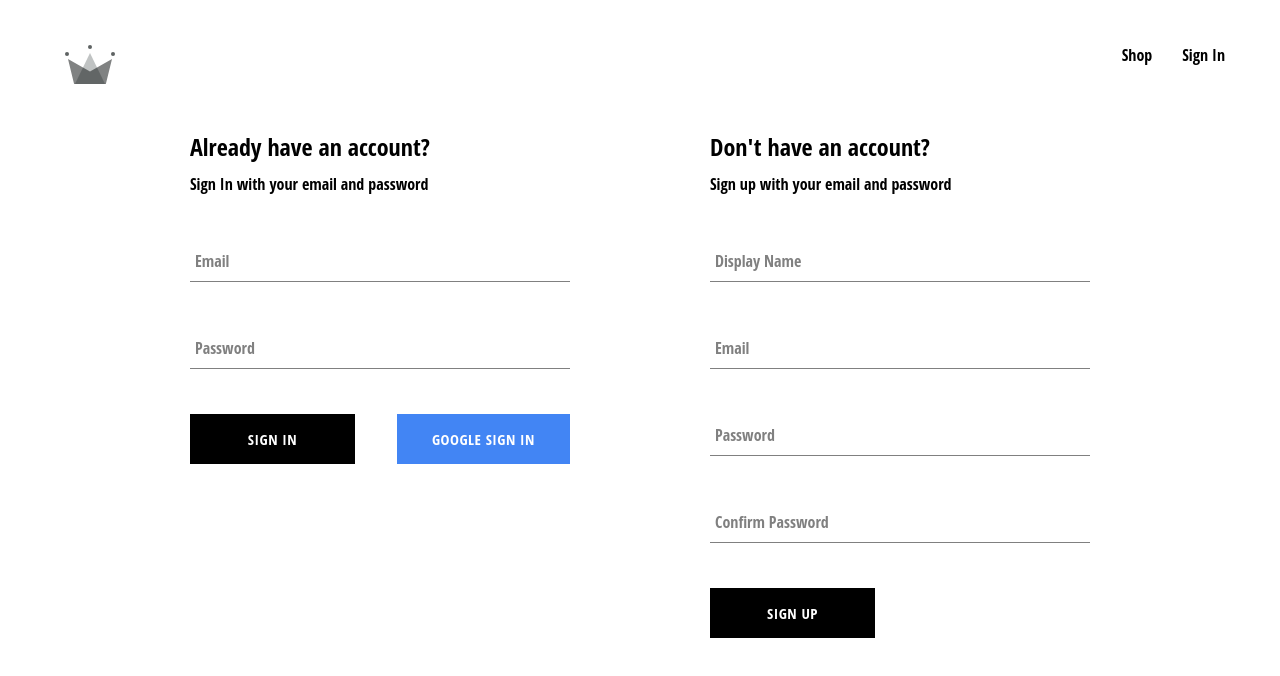
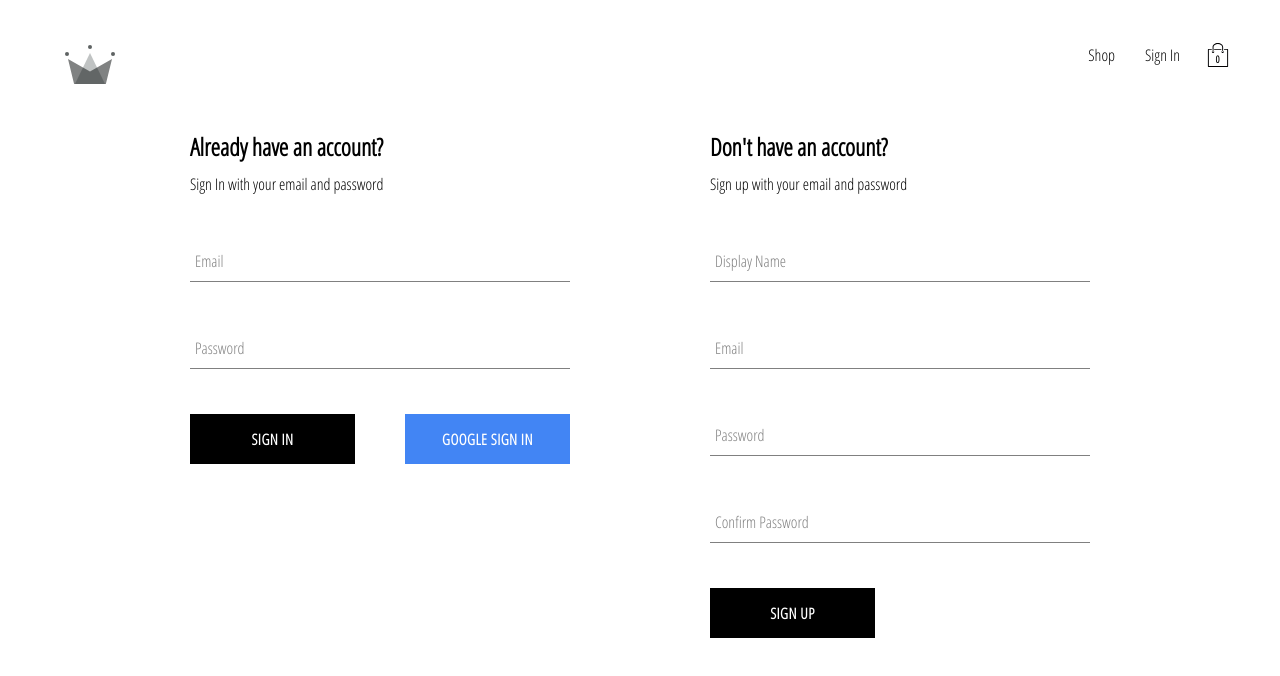
Before and after one commit to MRGLOBIN/crown-cloting, a React (Vite) app in the folder react-ztm/capStone/: page /auth in a window 1280 px wide. Shown: the top 676 px of the page. Built offline with nearby package versions, Linux system fonts and the light colour scheme; no server answers.

Commit message:
add: cart drop down, cartContext, cartIcon and their styles

```diff
--- a/react-ztm/capStone/index.html
+++ b/react-ztm/capStone/index.html
@@ -7,7 +7,7 @@
     <link rel="preconnect" href="https://fonts.googleapis.com" />
     <link rel="preconnect" href="https://fonts.gstatic.com" crossorigin />
     <link
-      href="https://fonts.googleapis.com/css2?family=Open+Sans:ital,wght@0,300..800;1,300..800&display=swap"
+      href="https://fonts.googleapis.com/css2?family=Open+Sans+Condensed:wght@300&display=swap"
       rel="stylesheet"
     />
     <title>Vite + React</title>
--- /dev/null
+++ b/react-ztm/capStone/src/components/cardIcon/cartIcon.components.jsx
@@ -0,0 +1,23 @@
+import { useContext } from 'react'
+import shoppingBag from '../../assets/shopping-bag.svg'
+
+import { CartContext } from '../../contexts/cart.context'
+
+import './cartIcon.styles.scss'
+
+const CartIcon = () => {
+  const { isCartOpen, setIsOpen } = useContext(CartContext)
+
+  const toggleisCartOpen = () => {
+    setIsOpen(!isCartOpen)
+  }
+
+  return (
+    <div className='cart-icon-container' onClick={toggleisCartOpen}>
+      <img src={shoppingBag} alt='CartIcon' className='shopping-icon' />
+      <span className='item-count'>0</span>
+    </div>
+  )
+}
+
+export default CartIcon
--- /dev/null
+++ b/react-ztm/capStone/src/components/cardIcon/cartIcon.styles.scss
@@ -0,0 +1,21 @@
+.cart-icon-container {
+  width: 45px;
+  height: 45px;
+  position: relative;
+  display: flex;
+  align-items: center;
+  justify-content: center;
+  cursor: pointer;
+
+  .shopping-icon {
+    width: 24px;
+    height: 24px;
+  }
+
+  .item-count {
+    position: absolute;
+    font-size: 10px;
+    font-weight: bold;
+    bottom: 12px;
+  }
+}
--- /dev/null
+++ b/react-ztm/capStone/src/components/cartDropdown/cartDropdown.conponents.jsx
@@ -0,0 +1,12 @@
+import Button from '../button/button.component'
+
+import './cartDropdown.styles.scss'
+
+const CartDropdown = () => (
+  <div className='cart-dropdown-container'>
+    <div className='cart-items' />
+    <Button>GO TO CHECKOUT</Button>
+  </div>
+)
+
+export default CartDropdown
--- /dev/null
+++ b/react-ztm/capStone/src/components/cartDropdown/cartDropdown.styles.scss
@@ -0,0 +1,24 @@
+.cart-dropdown-container {
+  position: absolute;
+  width: 240px;
+  height: 340px;
+  display: flex;
+  flex-direction: column;
+  padding: 20px;
+  border: 1px solid black;
+  background-color: white;
+  top: 90px;
+  right: 40px;
+  z-index: 5;
+
+  .cart-items {
+    height: 240px;
+    display: flex;
+    flex-direction: column;
+    overflow: scroll;
+  }
+
+  button {
+    margin-top: auto;
+  }
+}
--- /dev/null
+++ b/react-ztm/capStone/src/contexts/cart.context.jsx
@@ -0,0 +1,14 @@
+import { createContext } from 'react'
+import { useState } from 'react'
+
+export const CartContext = createContext({
+  isCartOpen: false,
+  setIsOpen: () => null,
+})
+
+export const CartProvider = ({ children }) => {
+  const [isCartOpen, setIsOpen] = useState(false)
+  const value = { isCartOpen, setIsOpen }
+
+  return <CartContext.Provider value={value}>{children}</CartContext.Provider>
+}
--- a/react-ztm/capStone/src/main.jsx
+++ b/react-ztm/capStone/src/main.jsx
@@ -8,13 +8,16 @@ import { UserProvider } from './contexts/user.context.jsx'
 import { ProductProvider } from './contexts/products.context.jsx'
 
 import './index.scss'
+import { CartProvider } from './contexts/cart.context.jsx'
 
 ReactDOM.createRoot(document.getElementById('root')).render(
   <React.StrictMode>
     <BrowserRouter>
       <UserProvider>
         <ProductProvider>
-          <App />
+          <CartProvider>
+            <App />
+          </CartProvider>
         </ProductProvider>
       </UserProvider>
     </BrowserRouter>
--- a/react-ztm/capStone/src/routes/navigation/navigation.components.jsx
+++ b/react-ztm/capStone/src/routes/navigation/navigation.components.jsx
@@ -2,34 +2,42 @@ import { useContext } from 'react'
 import { Link, Outlet } from 'react-router-dom'
 
 import { UserContext } from '../../contexts/user.context'
+import { CartContext } from '../../contexts/cart.context'
+
+import { SignOurUser } from '../../utils/firebase.utils'
+
 import CrownLogo from '../../assets/crown.svg'
 
 import './navigation.styles.scss'
-import { SignOurUser } from '../../utils/firebase.utils'
+import CartIcon from '../../components/cardIcon/cartIcon.components'
+import CartDropdown from '../../components/cartDropdown/cartDropdown.conponents'
 
 const Navigation = () => {
   const { currentUser } = useContext(UserContext)
+  const { isCartOpen } = useContext(CartContext)
 
   return (
     <>
-      <div className="navigation">
-        <Link className="logo-container" to="/">
-          <img src={CrownLogo} alt="CrownLogo" className="logo" />
+      <div className='navigation'>
+        <Link className='logo-container' to='/'>
+          <img src={CrownLogo} alt='CrownLogo' className='logo' />
         </Link>
-        <div className="nav-links-container">
-          <Link className="nav-link" to="shop">
+        <div className='nav-links-container'>
+          <Link className='nav-link' to='shop'>
             Shop
           </Link>
           {currentUser ? (
-            <span className="nav-link" onClick={SignOurUser}>
+            <span className='nav-link' onClick={SignOurUser}>
               Sign Out
             </span>
           ) : (
-            <Link className="nav-link" to="auth">
+            <Link className='nav-link' to='auth'>
               Sign In
             </Link>
           )}
+          {<CartIcon />}
         </div>
+        {isCartOpen && <CartDropdown />}
       </div>
       <Outlet />
     </>
```
Also changed, not shown: react-ztm/capStone/src/assets/shopping-bag.svg (added).
